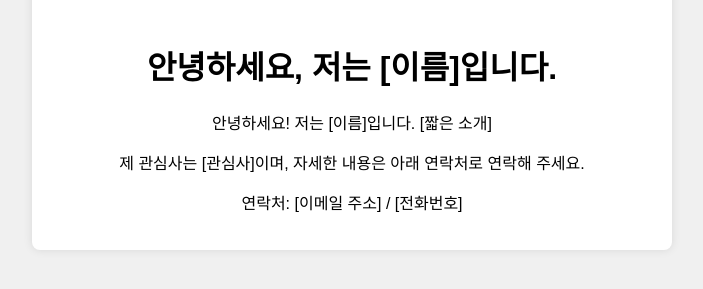
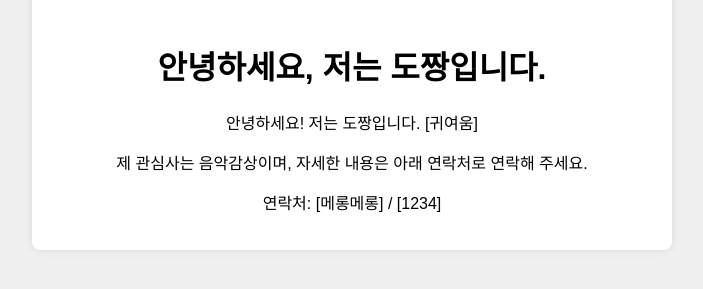
Before and after one commit to dodozzang/git-page, a plain HTML site: page index.html in a window 1280 px wide. Shown: the part 173-462 px from the top of the page, without its empty margins (288-991 px from the left). Drawn offline with Linux system fonts and the light colour scheme.

Commit message:
소개입력

```diff
--- a/index.html
+++ b/index.html
@@ -32,10 +32,10 @@
 <body>
     <div class="container">
         <img src="th.JPG" alt="프로필 사진">
-        <h1>안녕하세요, 저는 [이름]입니다.</h1>
-        <p>안녕하세요! 저는 [이름]입니다. [짧은 소개]</p>
-        <p>제 관심사는 [관심사]이며, 자세한 내용은 아래 연락처로 연락해 주세요.</p>
-        <p>연락처: [이메일 주소] / [전화번호]</p>
+        <h1>안녕하세요, 저는 도짱입니다.</h1>
+        <p>안녕하세요! 저는 도짱입니다. [귀여움]</p>
+        <p>제 관심사는 음악감상이며, 자세한 내용은 아래 연락처로 연락해 주세요.</p>
+        <p>연락처: [메롱메롱] / [1234]</p>
     </div>
 </body>
 </html>
```
